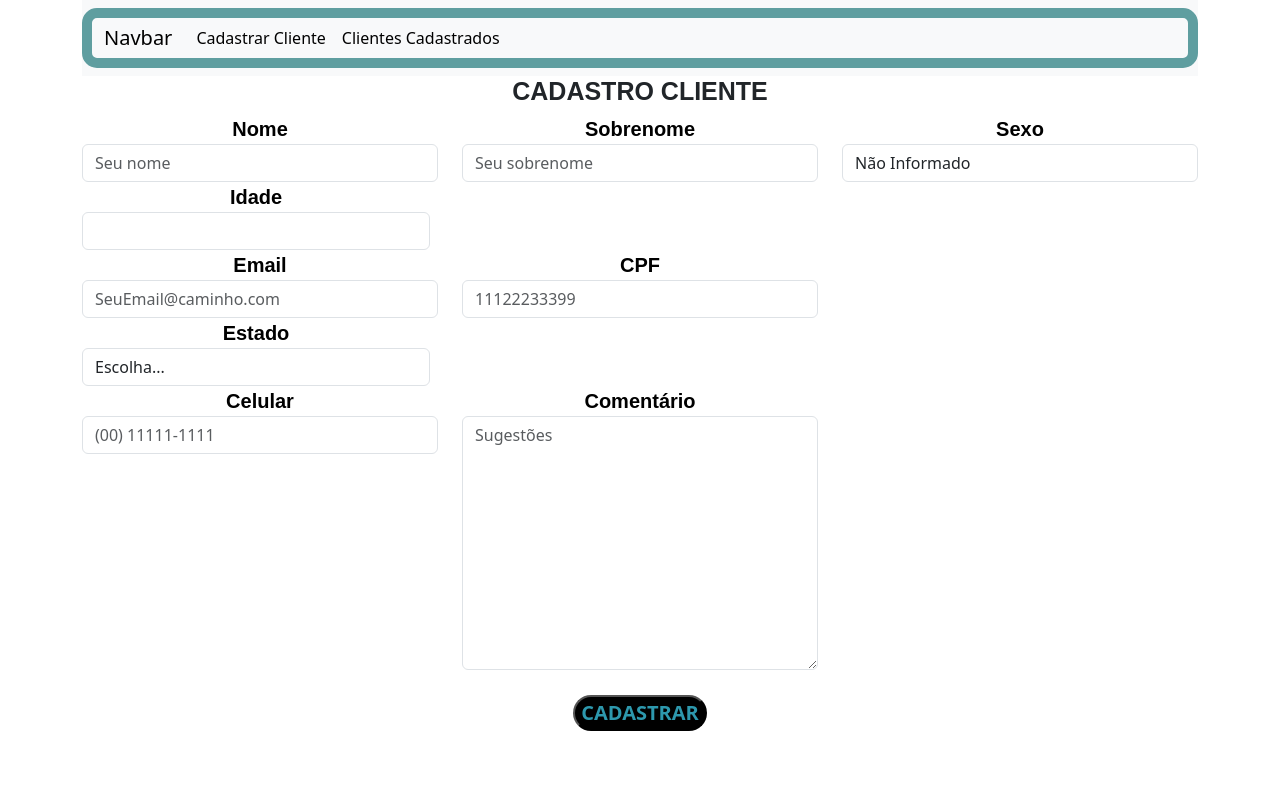
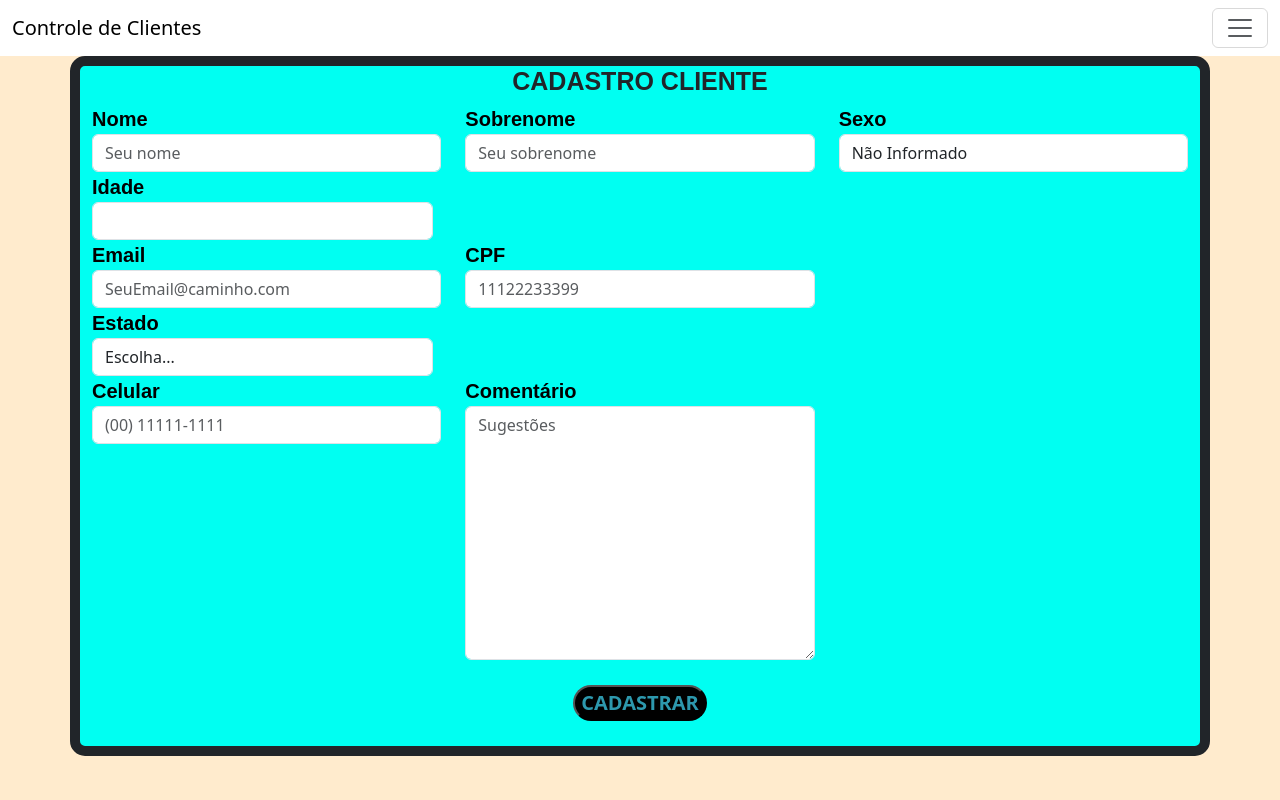
Before and after one commit to Venturaa10/formulario, a Django app: page / in a window 1280 px wide. Run offline with Django 5.2, Linux system fonts and the light colour scheme.

Commit message:
Adicionando o menu aos templates

```diff
--- a/form_app/templates/exibir.html
+++ b/form_app/templates/exibir.html
@@ -51,6 +51,7 @@
         pointer-events: none;
     }
 </style>
+
 <div class="container">
 <h2>Clientes Cadastrados</h2>
 <!-- Essa parte inicial do table está fora do for, pois não vai se repetir -->
--- a/form_app/templates/index.html
+++ b/form_app/templates/index.html
@@ -3,11 +3,21 @@
 <title>Formulario</title> <!--Nome da Guia de Navegação-->
 
 <style>
-        .container-fluid {
+    .corpo {
+    background-color: blanchedalmond;
+    }
+
+    .container {
+        background-color: rgb(0, 255, 242);
         border-radius: 15px;
         border-width: 10px;
+        border-style: solid;
+    }
+
+    .ficha {
         border-color: cadetblue;
-            border-style: solid;
+
+
 
     }
 
@@ -38,6 +48,10 @@
         margin-bottom: 25px;
         width: auto;
         height: auto;
+
+    }
+    .centraliza_botao {
+        text-align: center;
     }
 
     .mensagens {
@@ -48,12 +62,15 @@
 </style>
 
 <!-- As informações preenchidas nesse '<form>' serão enviadas a url 'cadastro' e que está configurada para a views 'cadastro'-->
+<body class="corpo">
+
+    <div class="container">
+
     <form id="formulario" action="{% url 'cadastro' %}" method="POST">
         <!-- Chave de segurança -->
         {% csrf_token %}
+        <div class="ficha">
             <h3 id="titulo">CADASTRO CLIENTE</h3>
-
-            <div class="container text-center">
             <!-- 'visible_fields' é um atributo padrão dos formulários do Django que retorna uma lista dos campos do formulário que devem ser exibidos -->
             {% for field in form.visible_fields %}
 
@@ -88,8 +105,9 @@
         {% endif %}
         {% endfor %}
         <!-- Enviar os dados do formulário para a URL especificada na tag action do <form> (nesse caso, a URL associada à view 'cadastro' -->
+        <div class="centraliza_botao">
             <button id="botao" type="submit">CADASTRAR</button>
-
+        </div>
         {% for message in messages %}
         <!-- Condição para mudar de cor de acordo com a mensagem a ser exibida (Sucesso ou Erro), se a "tags" na views for "messages.error" a condição é True (Error), se não é False (Sucesso) -->
         {% if message.tags == 'error' %}
@@ -103,4 +121,8 @@
         {% endif %}
         {% endfor %}
     </form>
+</div>
+
+</body>
+
 {% endblock %}
--- a/form_app/templates/partials/_menu.html
+++ b/form_app/templates/partials/_menu.html
@@ -1,8 +1,15 @@
+<style>
+  .navbar {
+    background-color: rgb(255, 255, 255);
 
-<div class="container">
-<nav class="navbar navbar-expand-lg bg-body-tertiary">
+  }
+
+</style>
+
+
+<nav class="navbar">
     <div class="container-fluid">
-      <a class="navbar-brand" href="#">Navbar</a>
+      <a class="navbar-brand" href="#">Controle de Clientes</a>
       <button class="navbar-toggler" type="button" data-bs-toggle="collapse" data-bs-target="#navbarNav" aria-controls="navbarNav" aria-expanded="false" aria-label="Toggle navigation">
         <span class="navbar-toggler-icon"></span>
       </button>
@@ -18,4 +25,3 @@
       </div>
     </div>
   </nav>
-</div>
```
Lines whose indentation alone changed are shown as unchanged.
